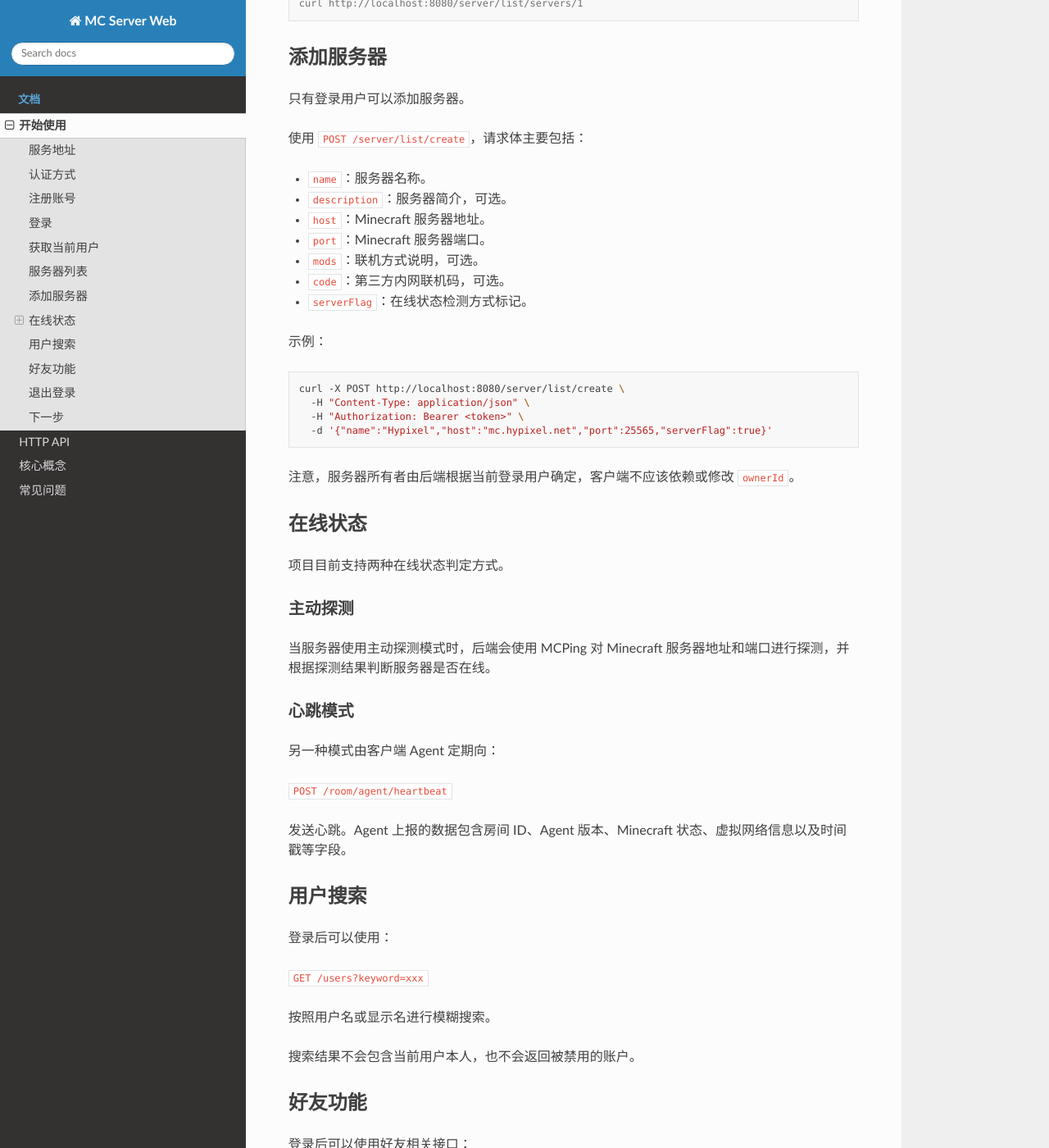
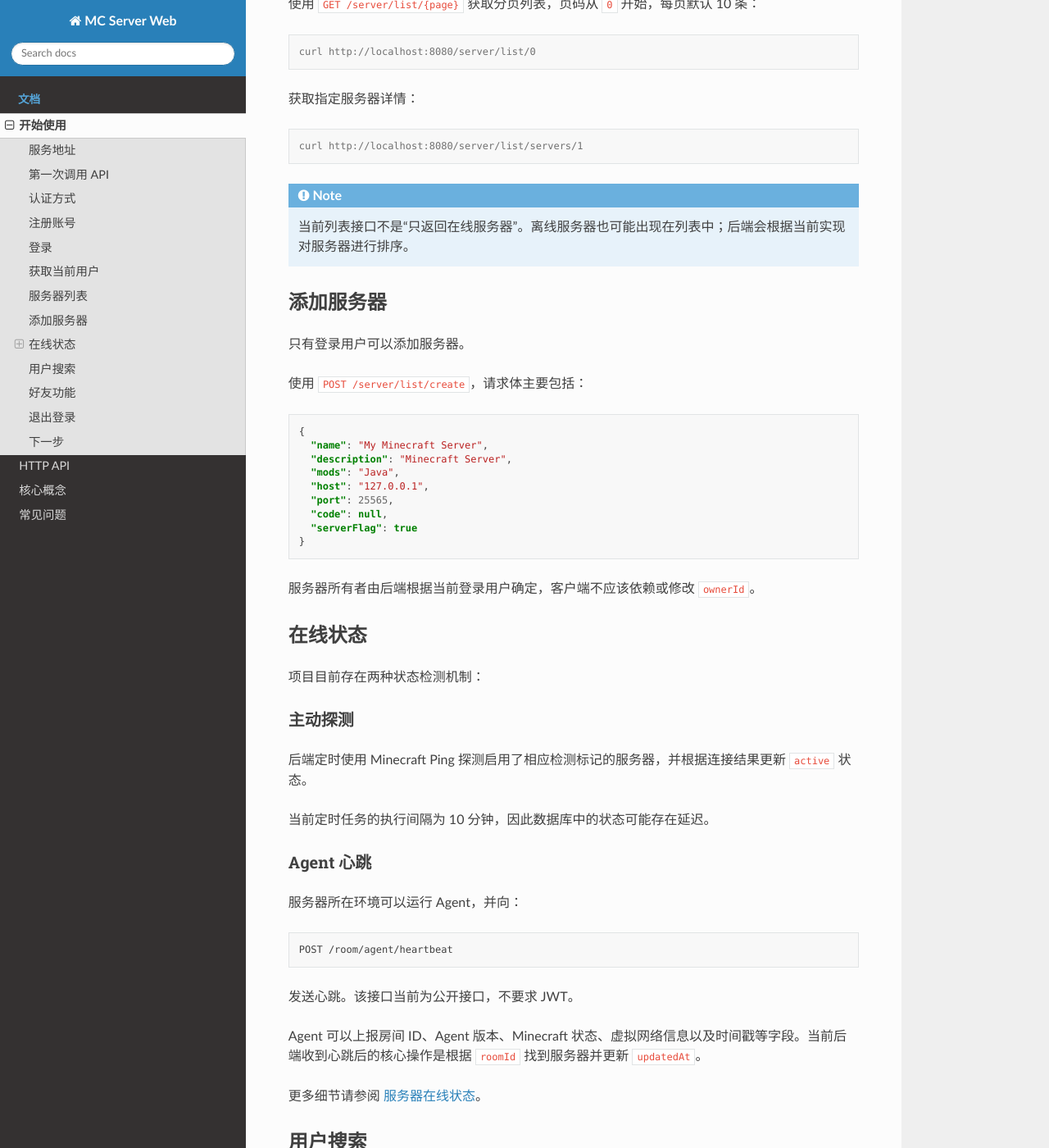
Before and after one commit to CVKNO80098/McServersDoc, a Sphinx documentation site: the page built from docs/source/usage.rst, in a window 1280 px wide and 1400 px high, scrolled down 2130 px. Shown: the whole window at 82% size. Built offline with Sphinx 7.4.7 and the Read the Docs theme 3.1.0, drawn with Linux system fonts in a browser that asks for light colours; some of the changed text lies outside the part shown.

Commit message:
docs: improve getting started guide

```diff
--- a/docs/source/usage.rst
+++ b/docs/source/usage.rst
@@ -8,14 +8,26 @@
 
 本文档示例默认后端地址为：
 
-``http://localhost:8080``
+.. code-block:: text
+
+   http://localhost:8080
 
 如果服务部署在其他服务器，请把示例中的地址替换为实际地址。
+
+第一次调用 API
+--------------
+
+推荐按照下面的顺序开始：
+
+#. 调用注册接口创建账号。
+#. 调用登录接口获取 JWT Token。
+#. 在需要登录的接口中携带 ``Authorization`` 请求头。
+#. 调用服务器、用户或好友相关接口。
 
 认证方式
 --------
 
-注册或登录成功后，服务器会返回一个 JWT Token。
+注册或登录成功后，服务器会返回 JWT Token。
 
 访问需要登录的接口时，在 HTTP 请求头加入：
 
@@ -30,14 +42,12 @@
    curl http://localhost:8080/auth/me \
      -H "Authorization: Bearer <token>"
 
-Token 失效后需要重新登录获取新的 Token。
+当前后端默认 Token 有效期为 1440 分钟（24 小时）。Token 失效后需要重新登录获取新的 Token。
 
 注册账号
 --------
 
 使用 ``POST /auth/register`` 注册账号。
-
-请求示例：
 
 .. code-block:: bash
 
@@ -51,12 +61,12 @@
 * ``displayName``：显示名称，最多 100 个字符。
 * ``password``：密码，长度为 6～72 个字符。
 
-注册成功后会直接返回 Token 和用户信息。
+注册成功后会直接返回 Token 和用户信息，因此通常不需要再次登录。
 
 登录
 ----
 
-使用 ``POST /auth/login`` 登录。
+使用 ``POST /auth/login`` 登录：
 
 .. code-block:: bash
 
@@ -72,7 +82,7 @@
 获取当前用户
 ------------
 
-使用 ``GET /auth/me`` 获取当前登录用户的信息。
+使用 ``GET /auth/me`` 获取当前登录用户的信息：
 
 .. code-block:: bash
 
@@ -82,11 +92,9 @@
 服务器列表
 ----------
 
-查看服务器列表不需要登录。
+查看服务器列表和服务器详情不需要登录。
 
-使用 ``GET /server/list/{page}`` 获取分页列表，页码从 ``0`` 开始，每页默认 10 条。
-
-例如查看第一页：
+使用 ``GET /server/list/{page}`` 获取分页列表，页码从 ``0`` 开始，每页默认 10 条：
 
 .. code-block:: console
 
@@ -98,6 +106,10 @@
 
    curl http://localhost:8080/server/list/servers/1
 
+.. note::
+
+   当前列表接口不是“只返回在线服务器”。离线服务器也可能出现在列表中；后端会根据当前实现对服务器进行排序。
+
 添加服务器
 ----------
 
@@ -105,52 +117,57 @@
 
 使用 ``POST /server/list/create``，请求体主要包括：
 
-* ``name``：服务器名称。
-* ``description``：服务器简介，可选。
-* ``host``：Minecraft 服务器地址。
-* ``port``：Minecraft 服务器端口。
-* ``mods``：联机方式说明，可选。
-* ``code``：第三方内网联机码，可选。
-* ``serverFlag``：在线状态检测方式标记。
+.. code-block:: json
 
-示例：
+   {
+     "name": "My Minecraft Server",
+     "description": "Minecraft Server",
+     "mods": "Java",
+     "host": "127.0.0.1",
+     "port": 25565,
+     "code": null,
+     "serverFlag": true
+   }
 
-.. code-block:: bash
-
-   curl -X POST http://localhost:8080/server/list/create \
-     -H "Content-Type: application/json" \
-     -H "Authorization: Bearer <token>" \
-     -d '{"name":"Hypixel","host":"mc.hypixel.net","port":25565,"serverFlag":true}'
-
-注意，服务器所有者由后端根据当前登录用户确定，客户端不应该依赖或修改 ``ownerId``。
+服务器所有者由后端根据当前登录用户确定，客户端不应该依赖或修改 ``ownerId``。
 
 在线状态
 --------
 
-项目目前支持两种在线状态判定方式。
+项目目前存在两种状态检测机制：
 
 主动探测
 ~~~~~~~~
 
-当服务器使用主动探测模式时，后端会使用 MCPing 对 Minecraft 服务器地址和端口进行探测，并根据探测结果判断服务器是否在线。
+后端定时使用 Minecraft Ping 探测启用了相应检测标记的服务器，并根据连接结果更新 ``active`` 状态。
 
-心跳模式
-~~~~~~~~
+当前定时任务的执行间隔为 10 分钟，因此数据库中的状态可能存在延迟。
 
-另一种模式由客户端 Agent 定期向：
+Agent 心跳
+~~~~~~~~~~
 
-``POST /room/agent/heartbeat``
+服务器所在环境可以运行 Agent，并向：
 
-发送心跳。Agent 上报的数据包含房间 ID、Agent 版本、Minecraft 状态、虚拟网络信息以及时间戳等字段。
+.. code-block:: text
+
+   POST /room/agent/heartbeat
+
+发送心跳。该接口当前为公开接口，不要求 JWT。
+
+Agent 可以上报房间 ID、Agent 版本、Minecraft 状态、虚拟网络信息以及时间戳等字段。当前后端收到心跳后的核心操作是根据 ``roomId`` 找到服务器并更新 ``updatedAt``。
+
+更多细节请参阅 :doc:`status`。
 
 用户搜索
 --------
 
 登录后可以使用：
 
-``GET /users?keyword=xxx``
+.. code-block:: text
 
-按照用户名或显示名进行模糊搜索。
+   GET /users?keyword=xxx
+
+按照用户名或显示名搜索用户。
 
 搜索结果不会包含当前用户本人，也不会返回被禁用的账户。
 
@@ -159,10 +176,12 @@
 
 登录后可以使用好友相关接口：
 
-* ``GET /friends``：获取好友及好友请求列表。
+* ``GET /friends``：获取好友关系。
 * ``POST /friends/{userId}/request``：向用户发送好友请求。
 * ``POST /friends/{friendshipId}/accept``：接受好友请求。
 * ``DELETE /friends/{friendshipId}``：删除好友关系。
+
+只有好友请求的接收方可以接受待处理的请求。
 
 退出登录
 --------
@@ -174,9 +193,13 @@
    curl -X POST http://localhost:8080/auth/logout \
      -H "Authorization: Bearer <token>"
 
-服务端会将当前 JWT 的 ID 加入注销列表，使令牌立即失效。
+服务端会将当前 JWT 的 ``jti`` 加入内存中的撤销集合，使该 Token 在当前服务进程中失效。
 
 下一步
 ------
 
 如果你需要查看完整的 HTTP 接口、请求方法和权限要求，请继续阅读 :doc:`api`。
+
+如果你正在开发服务器 Agent 或需要理解在线状态判定，请阅读 :doc:`status`。
+
+常见问题可以查看 :doc:`faq`。
```
Also changed, not shown: other parts of docs/source/usage.rst (+1 -1 lines).
